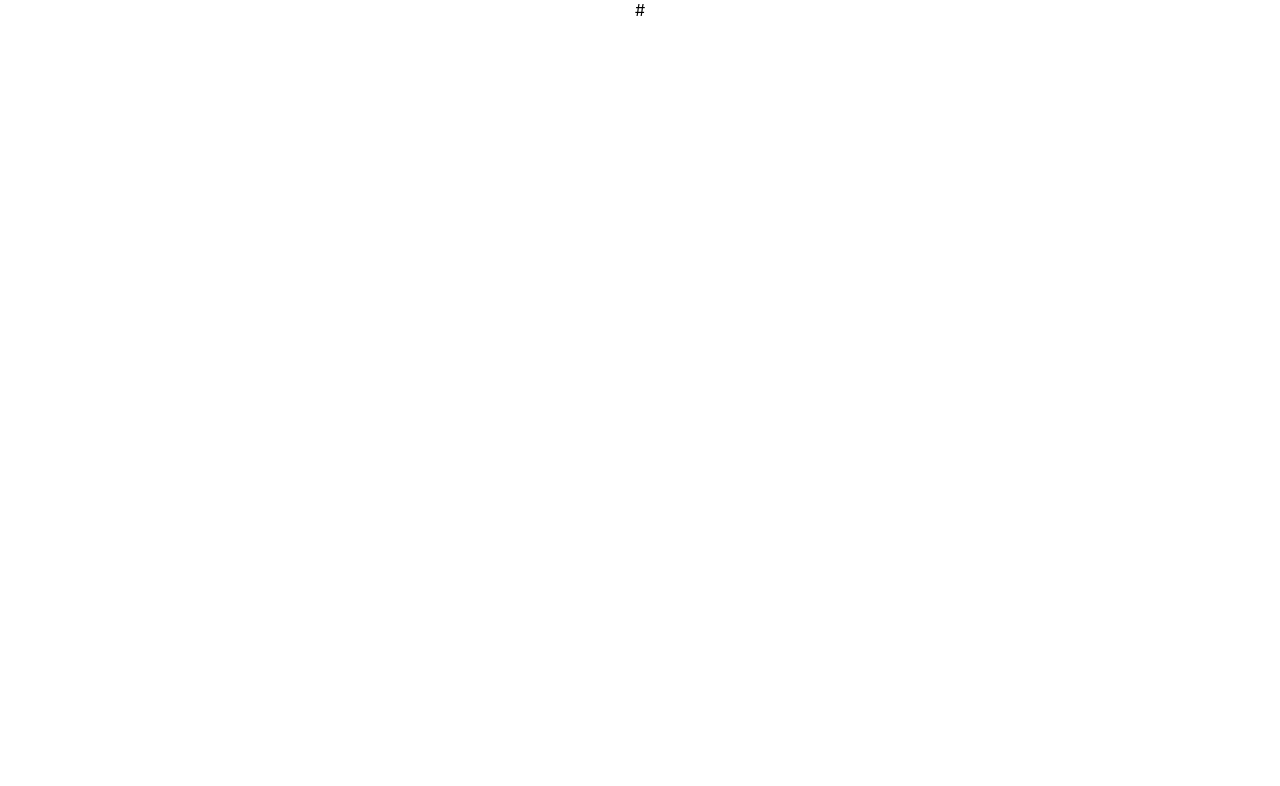
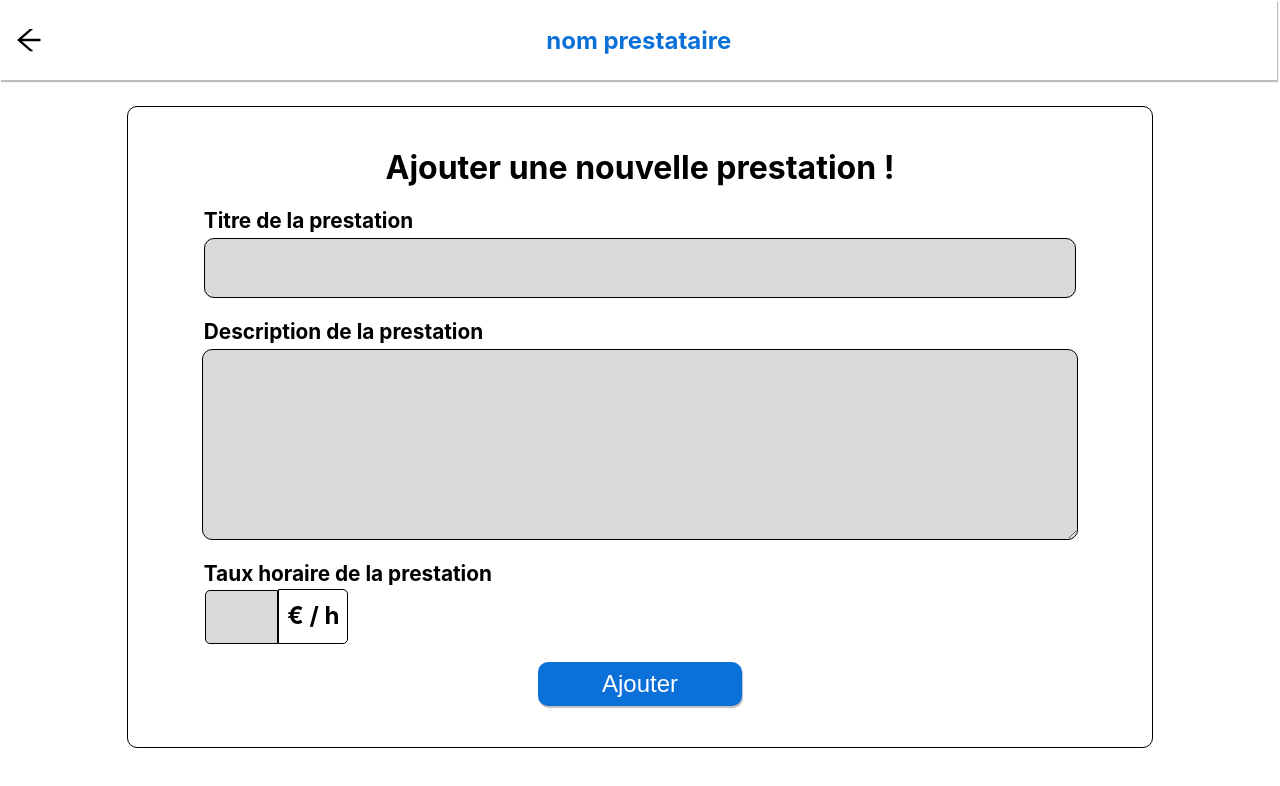
Before and after one commit to Nathan-Joudet-Dev/PoecFrontEndFilRouge, a React (Create React App) app in the folder projet-fil-rouge-ib/: page /benjamin in a window 1280 px wide. Shown: the top 786 px of the page. Built offline with nearby package versions, Linux system fonts and the light colour scheme.

Commit message:
Début de création component AjoutPrestation

```diff
--- /dev/null
+++ b/projet-fil-rouge-ib/src/components/AjoutPrestations.jsx
@@ -0,0 +1,33 @@
+import React from 'react';
+import HeaderPrestaEtAdmin from './HeaderPrestaEtAdmin';
+import '../styles/ajoutPrestations.css'
+
+const AjoutPrestations = () => {
+
+    // Récupérer le prestataire via le localstorage
+
+    return (
+        <>
+            <HeaderPrestaEtAdmin nom="nom prestataire" arrow='arrowVisible' />
+            <div className='ajoutPrestations'>
+                <h1 className='h1AjoutPrestation'>Ajouter une nouvelle prestation !</h1>
+
+                <label className='labelAjoutPrestation' htmlFor="titre">Titre de la prestation</label>
+                <input className='inputAjoutPrestation inputTitre' type="text" name="titre" />
+
+                <label className='labelAjoutPrestation' htmlFor="description">Description de la prestation</label>
+                <textarea className='inputAjoutPrestation inputDescription' type="text" name="description" />
+
+                <label className='labelAjoutPrestation' htmlFor="tauxHoraire">Taux horaire de la prestation</label>
+                <div className='divTauxHoraire'>
+                    <input className='inputAjoutPrestation inputTauxHoraire' type="text" name='tauxHoraire' />
+                    <div className='TauxHoraire'>€ / h</div>
+                </div>
+
+                <button className='boutonAjouter'>Ajouter</button>
+            </div>
+        </>
+    );
+};
+
+export default AjoutPrestations;
--- a/projet-fil-rouge-ib/src/components/FormulaireConnexion.jsx
+++ b/projet-fil-rouge-ib/src/components/FormulaireConnexion.jsx
@@ -33,7 +33,8 @@ const FormulaireConnexion = () => {
             } else {
                 // Si l'email existe pour un prestataire, vérifie si le mot de passe correspond
                 if (prestataire.motDePasse === motDePasse) {
-                    // Si le mot de passe correspond, redirige vers la page d'accueil prestataire
+                    // Si le mot de passe correspond, envois l'id dans le localStorage et redirige vers la page d'accueil prestataire
+                    localStorage.setItem('id', prestataire.id)
                     _navigate('/prestataire');
                 } else {
                     // Si le mot de passe ne correspond pas, affiche une alerte
@@ -43,12 +44,14 @@ const FormulaireConnexion = () => {
         }
         else { // Si l'email existe pour un utilisateur, vérifie si le mot de passe correspond
             if (utilisateur.motDePasse === motDePasse) {
-                // Si le mot de passe correspond, redirige vers la page d'accueil utilisateur ou admin
+                // Si le mot de passe correspond, envois l'id dans le localStorage et redirige vers la page d'accueil utilisateur ou admin
                 switch (utilisateur.role) {
                     case 'admin':
+                        localStorage.setItem('id', utilisateur.id)
                         _navigate('/admin');
                         break;
                     case 'client':
+                        localStorage.setItem('id', utilisateur.id)
                         _navigate('/client');
                         break;
                     default:
--- /dev/null
+++ b/projet-fil-rouge-ib/src/components/HeaderPrestaEtAdmin.jsx
@@ -0,0 +1,23 @@
+import React from 'react';
+import { AiOutlineArrowLeft } from 'react-icons/ai'
+import { useNavigate } from 'react-router-dom';
+
+const HeaderPrestaEtAdmin = ({ nom, arrow }) => {
+
+    const _navigate = useNavigate();
+
+    const retour = () => {
+        _navigate(-1)
+    }
+
+    return (
+        <div className='headerConnection'>
+            <AiOutlineArrowLeft className={arrow} onClick={retour} />
+            <div className='headercontainer'>
+                <span className='texte'>{nom}</span>
+            </div>
+        </div>
+    );
+};
+
+export default HeaderPrestaEtAdmin;
--- a/projet-fil-rouge-ib/src/components/Router.jsx
+++ b/projet-fil-rouge-ib/src/components/Router.jsx
@@ -6,7 +6,7 @@ import InscriptionSuite from '../pages/InscriptionSuite';
 
 // nathan
 
-
+import AjoutPrestations from './AjoutPrestations';
 
 
 
@@ -47,7 +47,7 @@ const Router = () => {
                 <Route path='/inscriptionSuite' element={<InscriptionSuite />} />
                 <Route path='/nathan' element='#' />
                 <Route path='/corentin' element='#' />
-                <Route path='/benjamin' element='#' />
+                <Route path='/benjamin' element={<AjoutPrestations />} />
 
                 <Route path='/*' element='erreur 404' />
             </Routes>
--- /dev/null
+++ b/projet-fil-rouge-ib/src/styles/ajoutPrestations.css
@@ -0,0 +1,100 @@
+.ajoutPrestations {
+  height: 80vh;
+  width: 80vw;
+  margin: 2% auto 0 auto;
+  border-radius: 10px;
+  border: 1px solid black;
+  display: flex;
+  justify-content: center;
+  align-items: left;
+  flex-direction: column;
+}
+
+.h1AjoutPrestation {
+  margin-top: 4%;
+}
+
+.labelAjoutPrestation {
+  font-weight: bold;
+  font-size: 1.3em;
+  margin-left: 7.4%;
+  margin-bottom: -1.5%;
+  text-align: left;
+}
+
+.inputAjoutPrestation {
+  border: 0.7px solid black;
+  border-radius: 10px;
+  background-color: #d9d9d9;
+  height: 6.5vh;
+  width: 85%;
+  margin: 2% auto 5% auto;
+  font-size: 1.2em;
+}
+
+.inputTitre {
+  padding: 1% 0;
+  margin-bottom: 2%;
+}
+
+.inputDescription {
+  height: 40%;
+  /* padding: 5% 0; */
+  margin-bottom: 2%;
+  text-align: top;
+}
+
+.divTauxHoraire {
+  display: flex;
+  justify-content: center;
+  align-items: center;
+  height: 8%;
+  width: 14%;
+  margin-left: 7.5%;
+  margin-top: 2%;
+}
+
+.inputTauxHoraire {
+  margin-top: 10%;
+  width: 50%;
+  /* height: 112%; */
+  height: 49.5px;
+
+  /* padding-top: 2px; */
+  /* padding-bottom: -0.1px; */
+
+  margin-bottom: 9%;
+  border-radius: 5px 0 0 5px;
+}
+
+.TauxHoraire {
+  font-weight: bold;
+  font-size: 1.5em;
+  width: 50%;
+  /* height: 113%; */
+  height: 50px;
+
+  display: flex;
+  justify-content: center;
+  align-items: center;
+  border: 1px solid black;
+  border-radius: 0 5px 5px 0;
+  text-align: center;
+
+  padding-top: 1px;
+  padding-bottom: 2px;
+}
+
+.boutonAjouter {
+  cursor: pointer;
+  background-color: #0b71d9;
+  color: white;
+  height: 7vh;
+  width: 20%;
+  border-radius: 10px;
+  border: none;
+  box-shadow: 1px 2px 1px rgba(0, 0, 0, 0.253);
+  margin: 2% auto 4% auto;
+  font-size: 1.5em;
+  padding: 0.5% 0;
+}
```
Also changed, not shown: projet-fil-rouge-ib/src/styles/headerPrestaEtAdmin.css (added).
